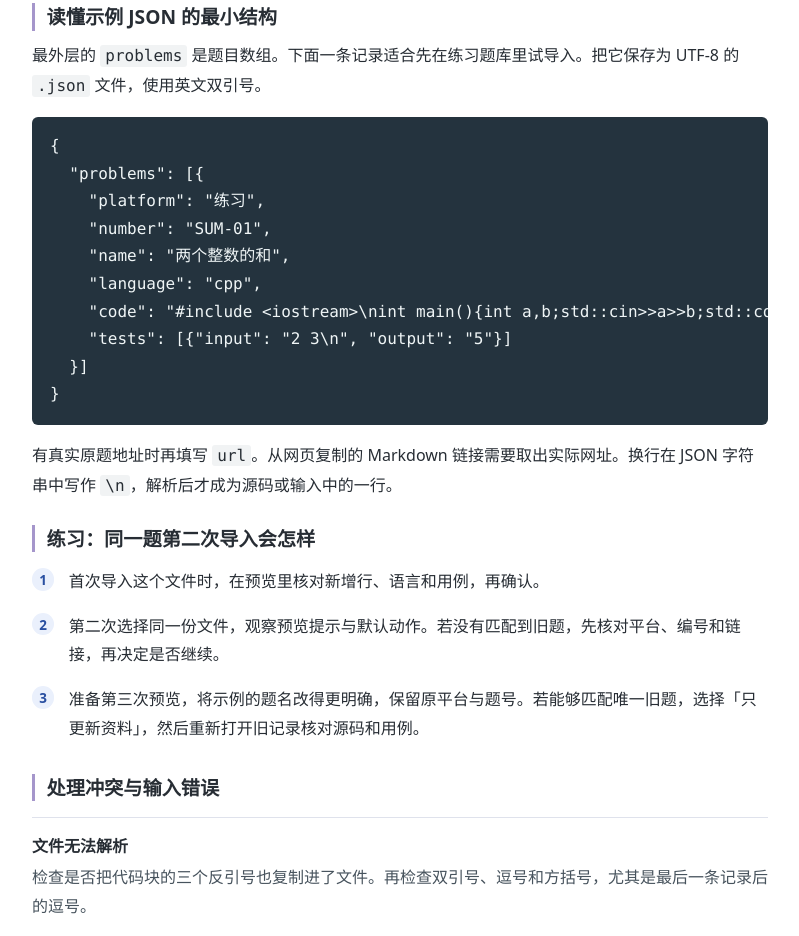
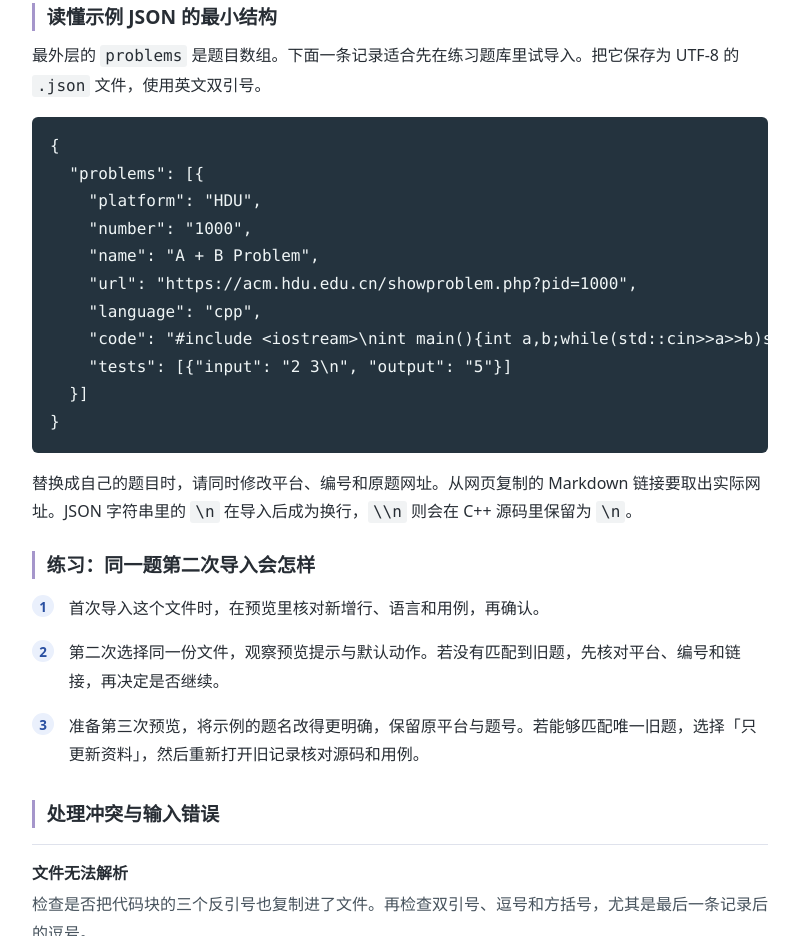
Before and after one commit to Aqiw-source/AlgoArchive, a plain HTML site: page web/guide/import.html in a window 1280 px wide. Shown: the part 1430-2366 px from the top of the page, without its empty margins (240-1039 px from the left). Drawn offline with Linux system fonts and the light colour scheme.

Commit message:
Include the required original problem URL in the import tutorial

```diff
--- a/web/guide/import.html
+++ b/web/guide/import.html
@@ -14,14 +14,15 @@
 <h2 id="topic-3">读懂示例 JSON 的最小结构</h2>
 <p>最外层的 <code>problems</code> 是题目数组。下面一条记录适合先在练习题库里试导入。把它保存为 UTF-8 的 <code>.json</code> 文件，使用英文双引号。</p><pre><code>{
   "problems": [{
-    "platform": "练习",
-    "number": "SUM-01",
-    "name": "两个整数的和",
+    "platform": "HDU",
+    "number": "1000",
+    "name": "A + B Problem",
+    "url": "https://acm.hdu.edu.cn/showproblem.php?pid=1000",
     "language": "cpp",
-    "code": "#include &lt;iostream&gt;\nint main(){int a,b;std::cin&gt;&gt;a&gt;&gt;b;std::cout&lt;&lt;a+b;}",
+    "code": "#include &lt;iostream&gt;\nint main(){int a,b;while(std::cin&gt;&gt;a&gt;&gt;b)std::cout&lt;&lt;a+b&lt;&lt;'\\n';}",
     "tests": [{"input": "2 3\n", "output": "5"}]
   }]
-}</code></pre><p>有真实原题地址时再填写 <code>url</code>。从网页复制的 Markdown 链接需要取出实际网址。换行在 JSON 字符串中写作 <code>\n</code>，解析后才成为源码或输入中的一行。</p>
+}</code></pre><p>替换成自己的题目时，请同时修改平台、编号和原题网址。从网页复制的 Markdown 链接要取出实际网址。JSON 字符串里的 <code>\n</code> 在导入后成为换行，<code>\\n</code> 则会在 C++ 源码里保留为 <code>\n</code>。</p>
 
 <h2 id="topic-4">练习：同一题第二次导入会怎样</h2>
 <ol><li>首次导入这个文件时，在预览里核对新增行、语言和用例，再确认。</li><li>第二次选择同一份文件，观察预览提示与默认动作。若没有匹配到旧题，先核对平台、编号和链接，再决定是否继续。</li><li>准备第三次预览，将示例的题名改得更明确，保留原平台与题号。若能够匹配唯一旧题，选择「只更新资料」，然后重新打开旧记录核对源码和用例。</li></ol>
```
